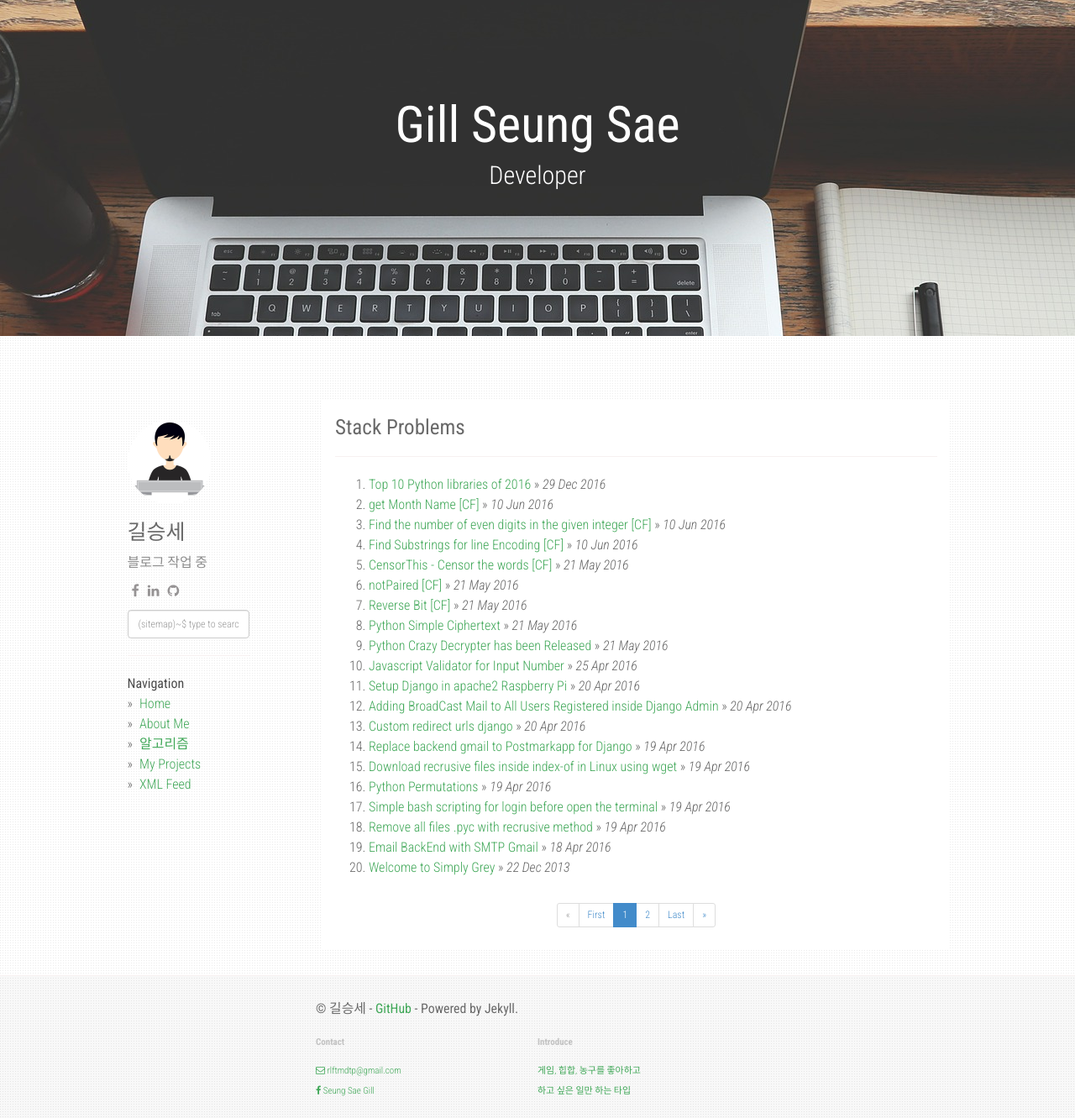
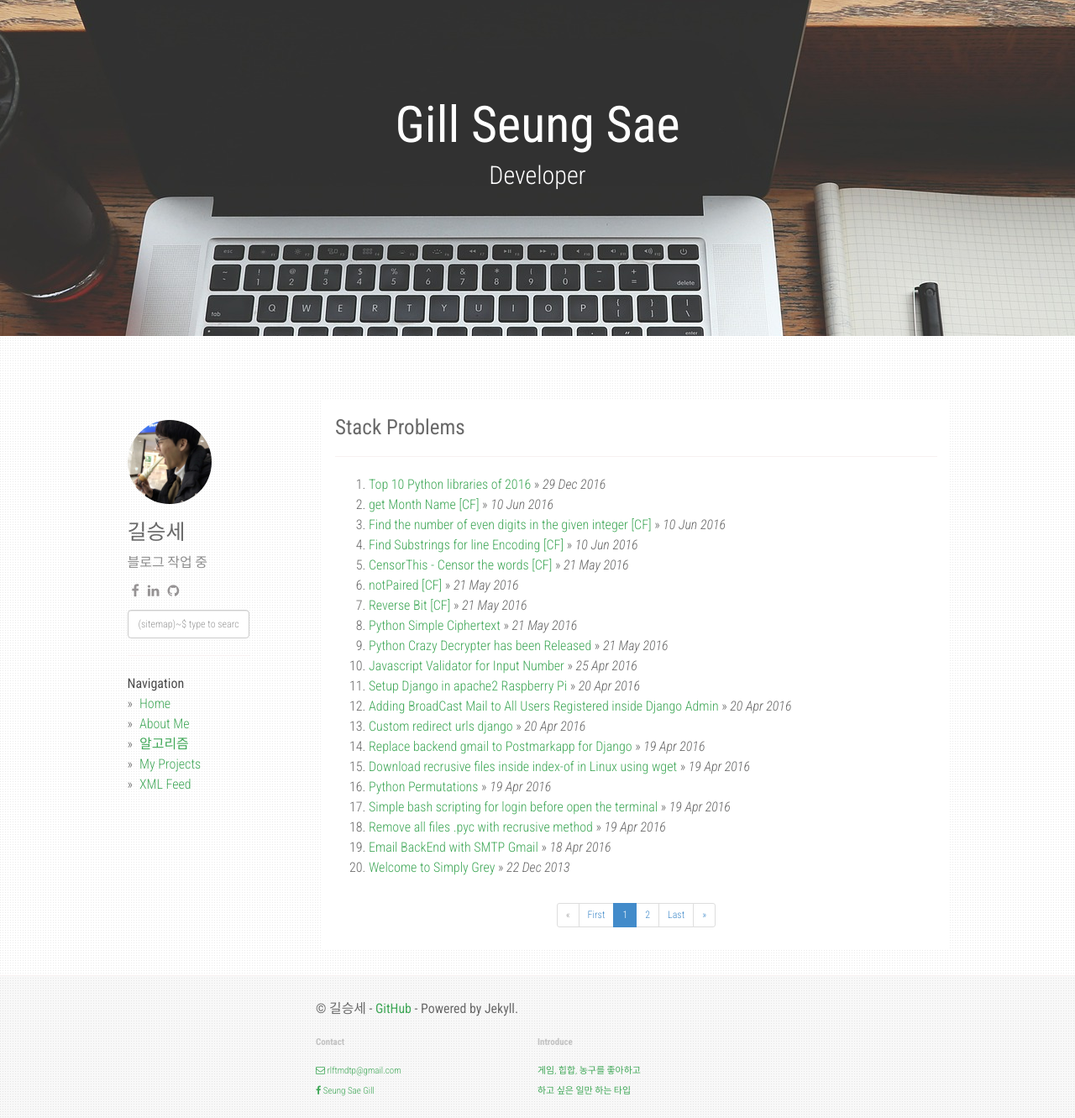
Before and after one commit to agusmakmun/agusmakmun.github.io, a Jekyll site: the page built from index.html, in a window 1280 px wide. Shown: the whole page at 84% size. Built offline with Jekyll 4.4.1, drawn with Linux system fonts in a browser that asks for light colours; nearby versions of some CDN libraries; the list of posts is cut into pages by our own code.

Commit message:
Update _config.yml

```diff
--- a/_config.yml
+++ b/_config.yml
@@ -5,7 +5,7 @@ github: https://github.com/rlftmdtp
 about: 블로그 작업 중
 disqus_shortname: stackproblems
 google_analytics: UA-XXXXXXXX-Y
-avatar_url: /static/img/avatar.jpg
+avatar_url: /static/img/길.jpg
 main_url: /static/img/desktop.jpg
 
 enableTags: true
```
